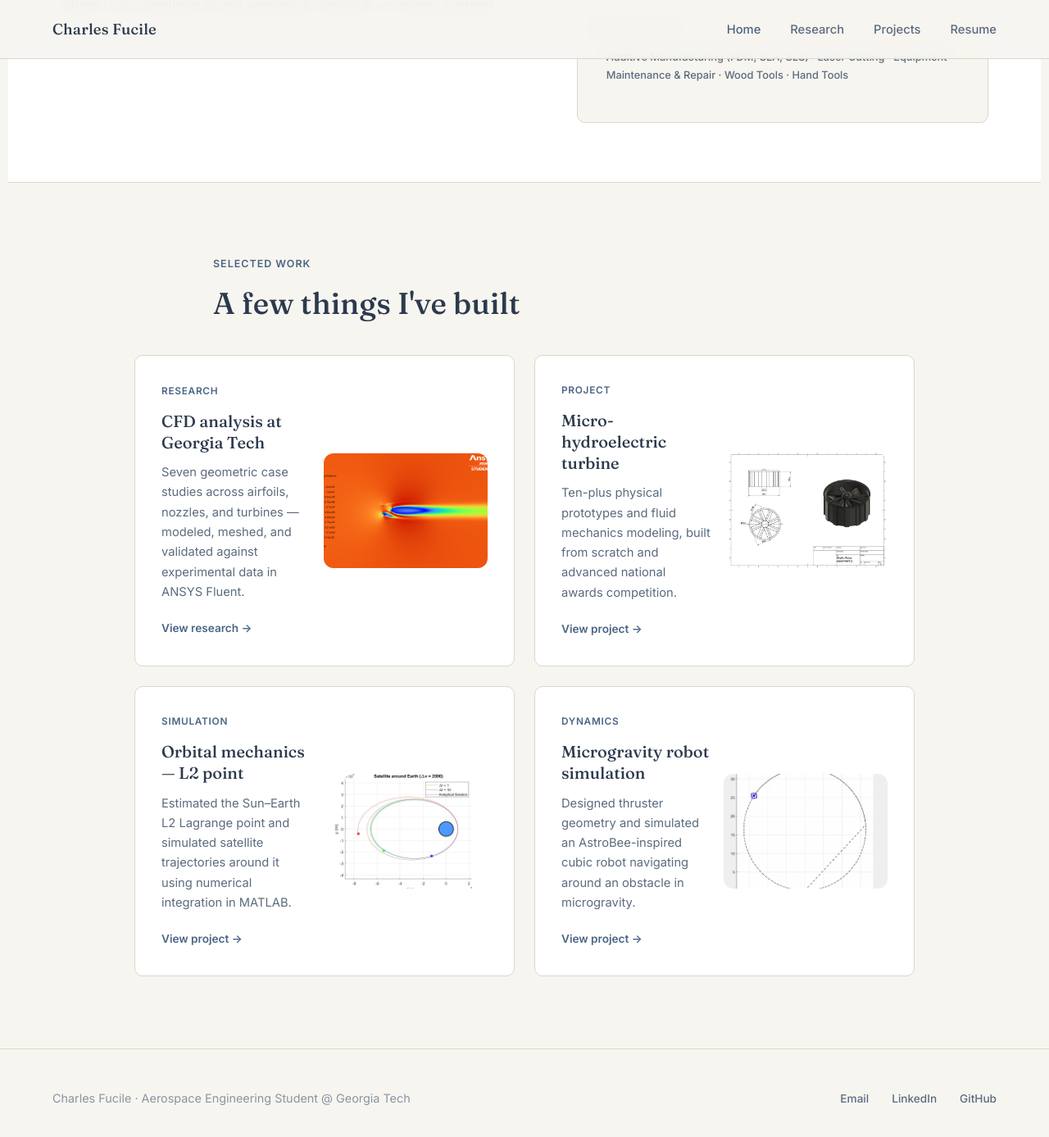
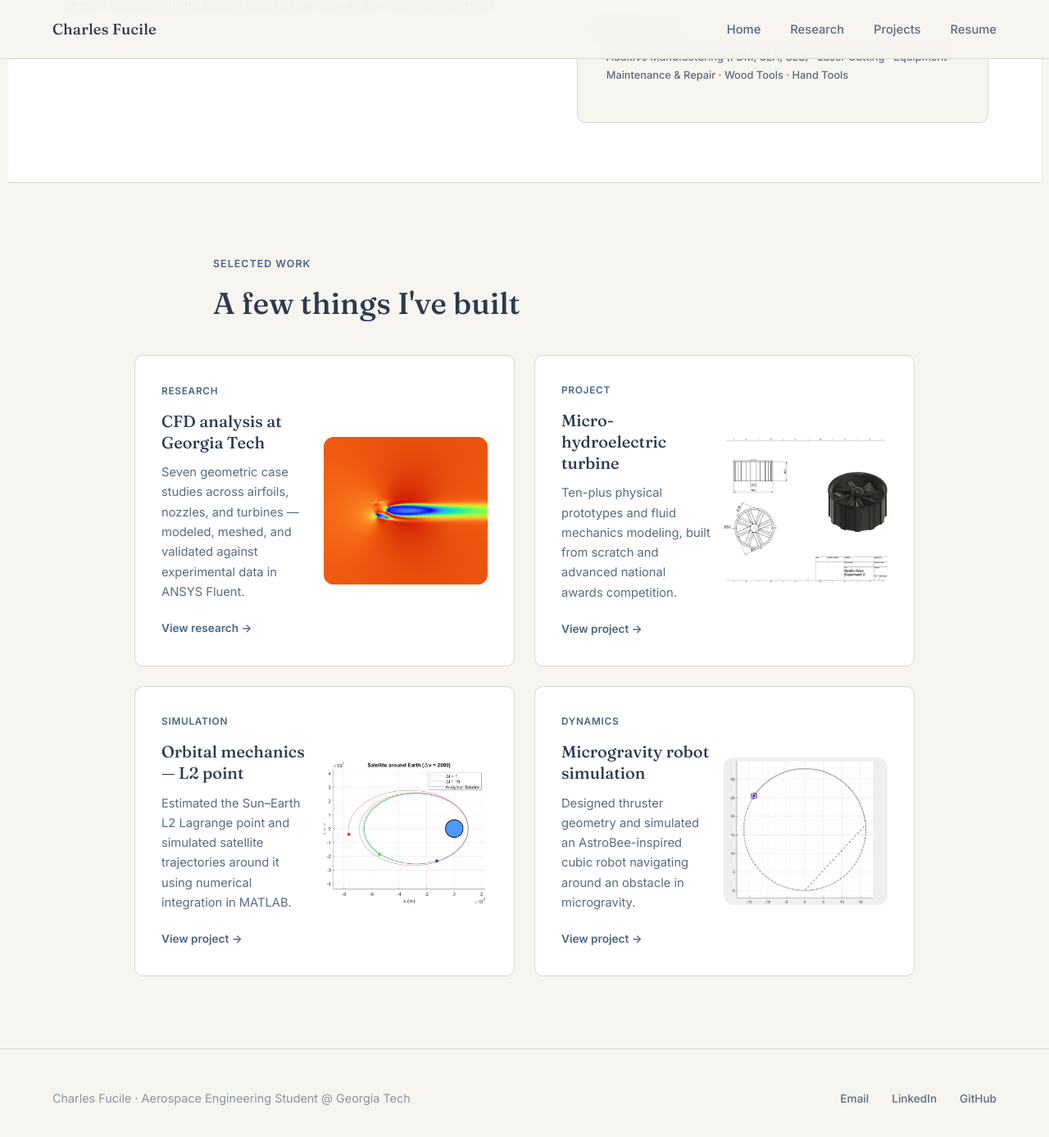
Before and after one commit to cfucile3/Portfolio, a Jekyll site: the page built from index.html, in a window 1280 px wide and 1400 px high, scrolled down 924 px. Shown: the top 1387 px of the window at 82% size. Built offline with Jekyll 4.4.1, drawn with Linux system fonts in a browser that asks for light colours.

Commit message:
Update index.html

```diff
--- a/index.html
+++ b/index.html
@@ -216,7 +216,7 @@ title: Home
     gap: 1.5rem;
   }
 
-  @media (max-width: 700px) {
+  @media (max-width: 900px) {
     .featured-grid { grid-template-columns: 1fr; }
   }
 
@@ -271,7 +271,7 @@ title: Home
 
   .feat-card .card-img {
     width: 200px;
-    height: 140px;
+    height: 180px;
     object-fit: cover;
     border-radius: 12px;
     flex-shrink: 0;
```
